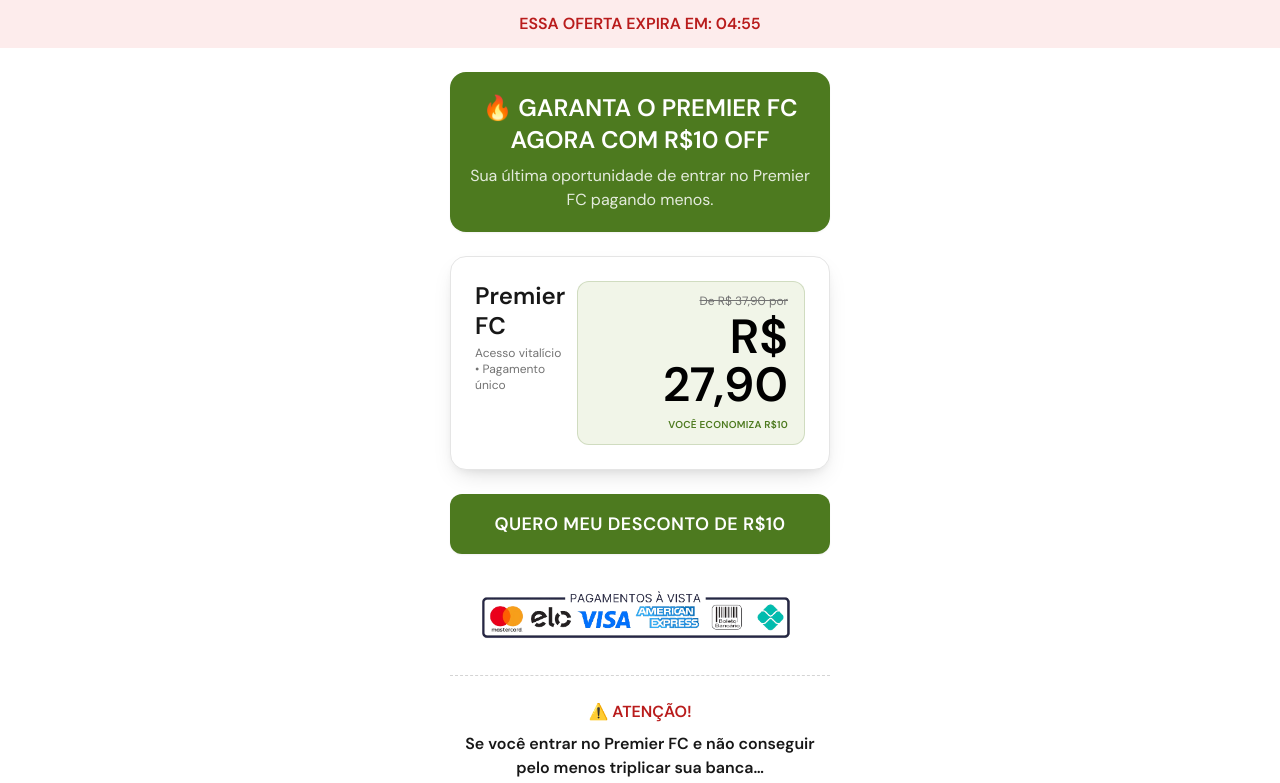
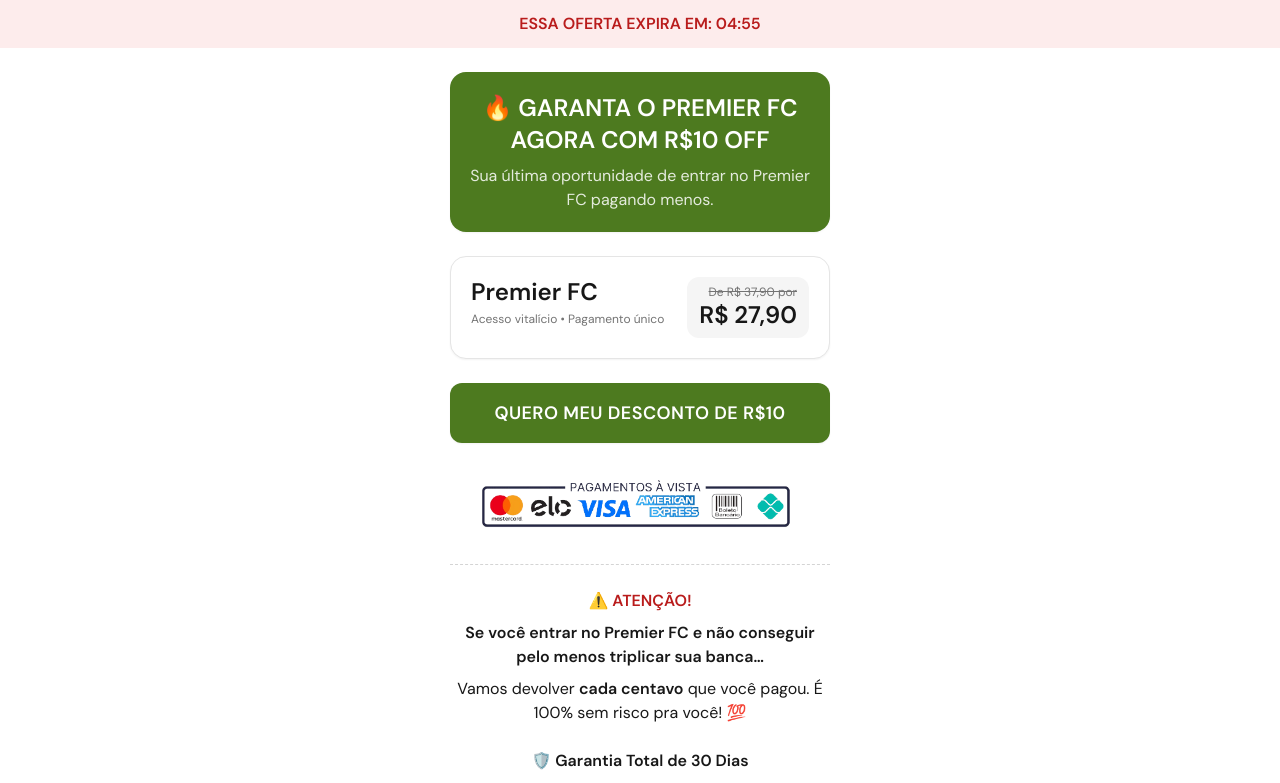
Before and after one commit to guilhermesimas542-lab/Premier-Claude-code, a React (Vite) app: page /bd in a window 1280 px wide. Shown: the top 783 px of the page. Built offline with nearby package versions, Linux system fonts and the light colour scheme; no server answers; the database is empty; the HTML template or start-up script is replaced by a standard one; a web font is replaced by a local one.

Commit message:
Changes
Co-authored-by: guilhermesimas542-lab <256834992+guilhermesimas542-lab@users.noreply.github.com>

```diff
--- a/src/pages/Backredirect.tsx
+++ b/src/pages/Backredirect.tsx
@@ -55,10 +55,7 @@ export default function Backredirect() {
         </div>
 
         {/* 3) OFFER CARD */}
-        <div
-          className="rounded-2xl border border-neutral-200 bg-white p-6"
-          style={{ boxShadow: "0 10px 25px -8px rgba(0,0,0,0.15), 0 4px 10px -4px rgba(0,0,0,0.08)" }}
-        >
+        <div className="rounded-2xl border border-neutral-200 bg-white shadow-sm p-5">
           <div className="flex items-start justify-between gap-3">
             <div className="flex-1">
               <h1 className="font-extrabold text-2xl text-neutral-900 leading-tight">
@@ -68,24 +65,12 @@ export default function Backredirect() {
                 Acesso vitalício • Pagamento único
               </p>
             </div>
-            <div
-              className="rounded-xl px-4 py-3 text-right"
-              style={{
-                backgroundColor: "#F1F5E8",
-                border: `1px solid ${OLIVE}33`,
-              }}
-            >
+            <div className="bg-neutral-100 rounded-xl px-3 py-2 text-right">
               <div className="text-xs text-neutral-500 line-through leading-tight">
                 De R$ 37,90 por
               </div>
-              <div className="font-extrabold text-4xl sm:text-5xl text-black leading-none mt-1">
+              <div className="font-extrabold text-2xl text-neutral-900 leading-tight">
                 R$ 27,90
-              </div>
-              <div
-                className="text-[10px] font-bold uppercase tracking-wide mt-2"
-                style={{ color: OLIVE }}
-              >
-                Você economiza R$10
               </div>
             </div>
           </div>
```
